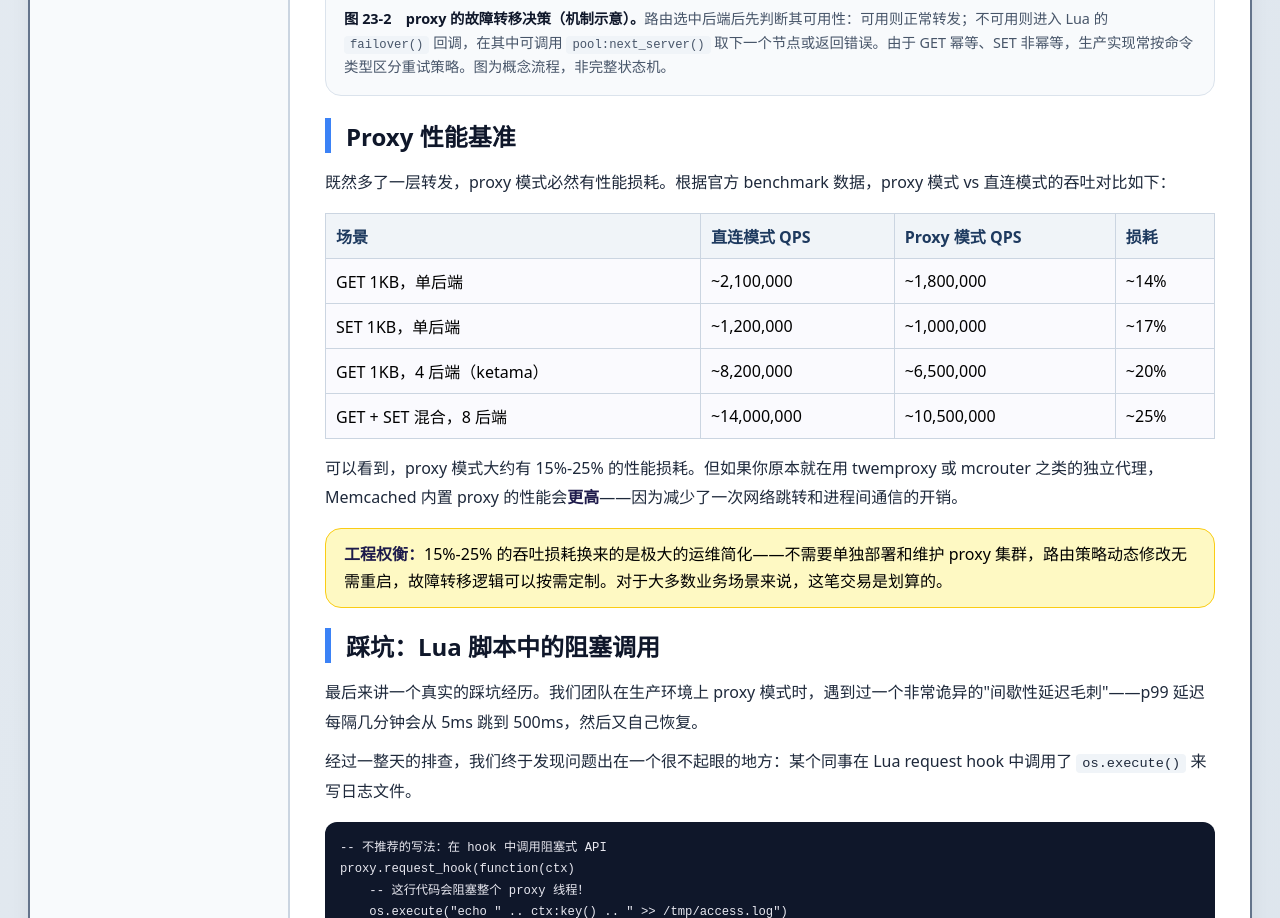
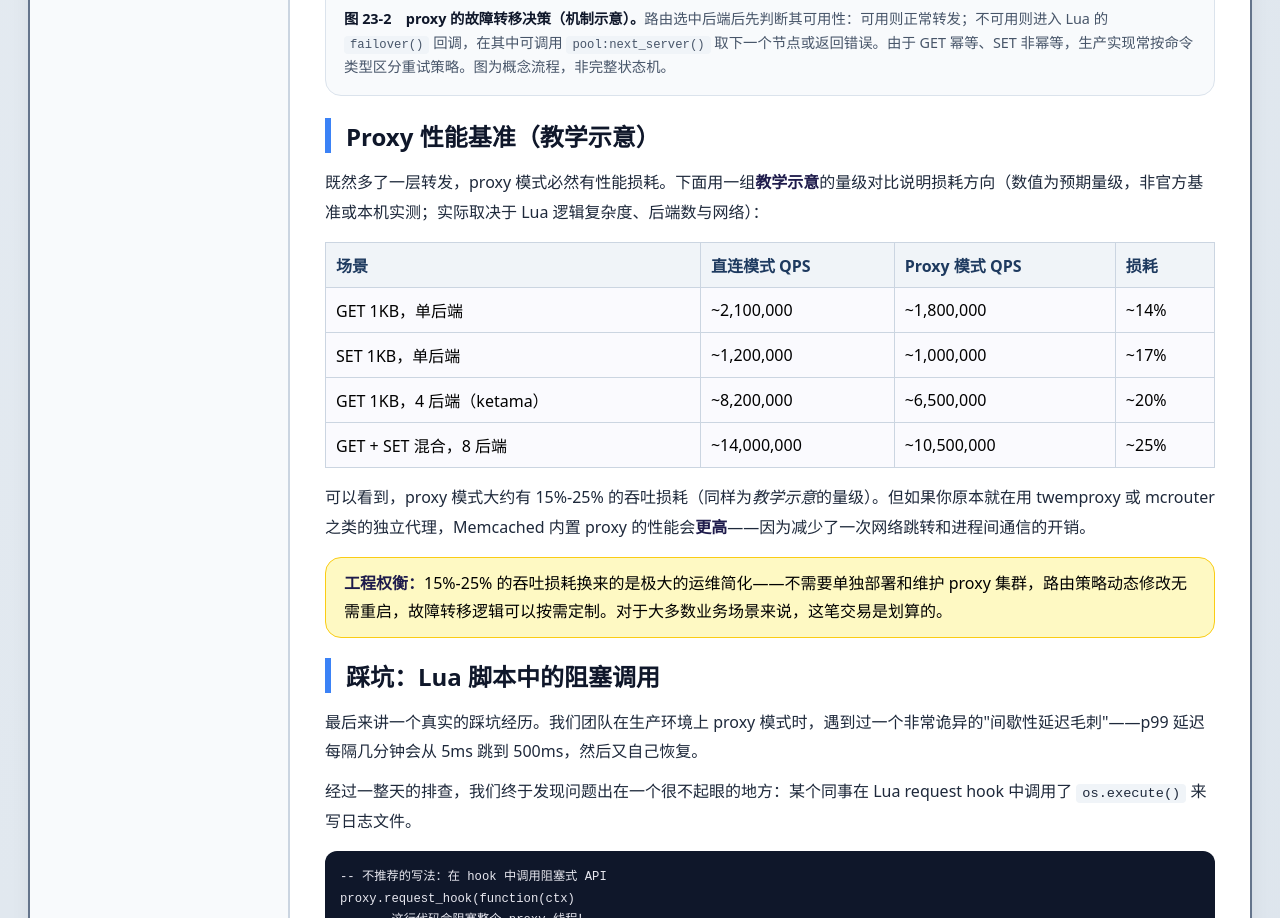
Before and after one commit to 1998x-stack/memcached-source-analysis-tutorial, a plain HTML site: page 23.html in a window 1280 px wide. Shown: the part 5583-6501 px from the top of the page. Drawn offline with Linux system fonts and the light colour scheme.

Commit message:
docs(memcached-source-analysis-tutorial): 第23章 proxy 性能基准表标注为教学示意

```diff
--- a/23.html
+++ b/23.html
@@ -363,9 +363,9 @@ end</code></pre>
             <figcaption><strong>图 23-2　proxy 的故障转移决策（机制示意）。</strong>路由选中后端后先判断其可用性：可用则正常转发；不可用则进入 Lua 的 <code>failover()</code> 回调，在其中可调用 <code>pool:next_server()</code> 取下一个节点或返回错误。由于 GET 幂等、SET 非幂等，生产实现常按命令类型区分重试策略。图为概念流程，非完整状态机。</figcaption>
         </figure>
 
-        <h2>Proxy 性能基准</h2>
+        <h2>Proxy 性能基准（教学示意）</h2>
 
-        <p>既然多了一层转发，proxy 模式必然有性能损耗。根据官方 benchmark 数据，proxy 模式 vs 直连模式的吞吐对比如下：</p>
+        <p>既然多了一层转发，proxy 模式必然有性能损耗。下面用一组<strong>教学示意</strong>的量级对比说明损耗方向（数值为预期量级，非官方基准或本机实测；实际取决于 Lua 逻辑复杂度、后端数与网络）：</p>
 
         <table>
             <thead>
@@ -404,7 +404,7 @@ end</code></pre>
             </tbody>
         </table>
 
-        <p>可以看到，proxy 模式大约有 15%-25% 的性能损耗。但如果你原本就在用 twemproxy 或 mcrouter 之类的独立代理，Memcached 内置 proxy 的性能会<strong>更高</strong>——因为减少了一次网络跳转和进程间通信的开销。</p>
+        <p>可以看到，proxy 模式大约有 15%-25% 的吞吐损耗（同样为<em>教学示意</em>的量级）。但如果你原本就在用 twemproxy 或 mcrouter 之类的独立代理，Memcached 内置 proxy 的性能会<strong>更高</strong>——因为减少了一次网络跳转和进程间通信的开销。</p>
 
         <div class="highlight">
             <strong>工程权衡：</strong>15%-25% 的吞吐损耗换来的是极大的运维简化——不需要单独部署和维护 proxy 集群，路由策略动态修改无需重启，故障转移逻辑可以按需定制。对于大多数业务场景来说，这笔交易是划算的。
```
